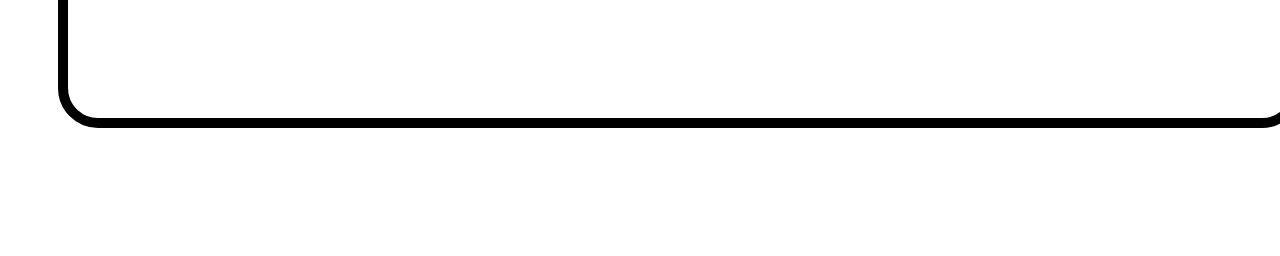
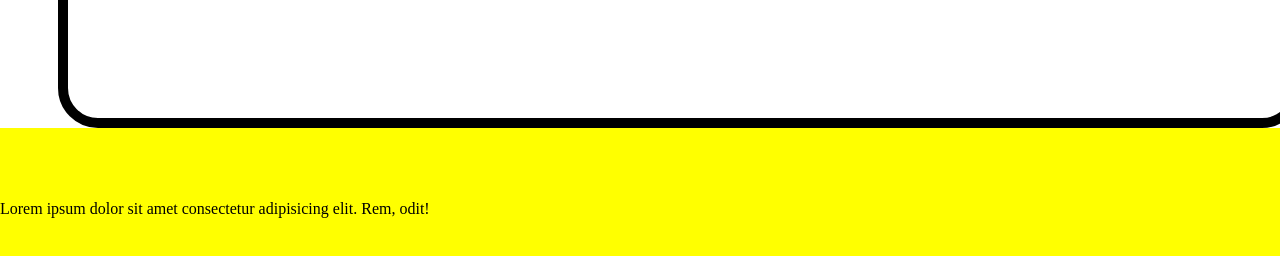
Before and after one commit to sakib531/MYWORK, a plain HTML site: page index.html in a window 1280 px wide. Shown: the part 398-654 px from the top of the page. Drawn offline with Linux system fonts and the light colour scheme.

Commit message:
changed color and added a single line

```diff
--- a/index.html
+++ b/index.html
@@ -6,7 +6,7 @@
     <title>MYWORK</title>
     <link rel="stylesheet" href="style.css">
 </head>
-<body>
+<body style="background:yellow">
     <div class="container">
         <div class="main_header">
             <div class="main_header_box">
@@ -50,5 +50,10 @@
         </div>
         <div class="main_footer"></div>
     </div>
+    <br>
+    <br>
+    <br>
+    <br>
+    <p> Lorem ipsum dolor sit amet consectetur adipisicing elit. Rem, odit! </p>
 </body>
 </html>
```
